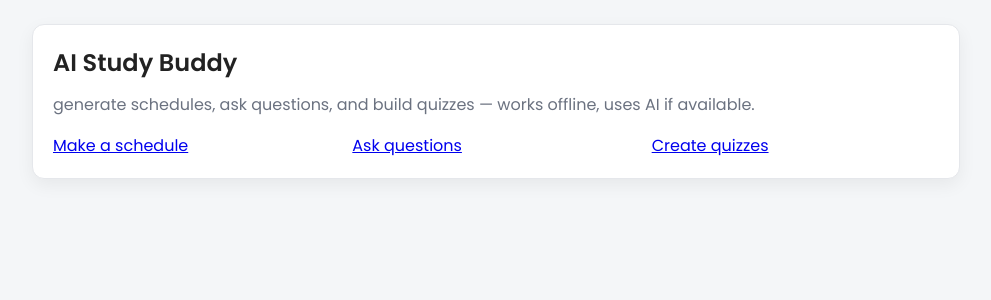
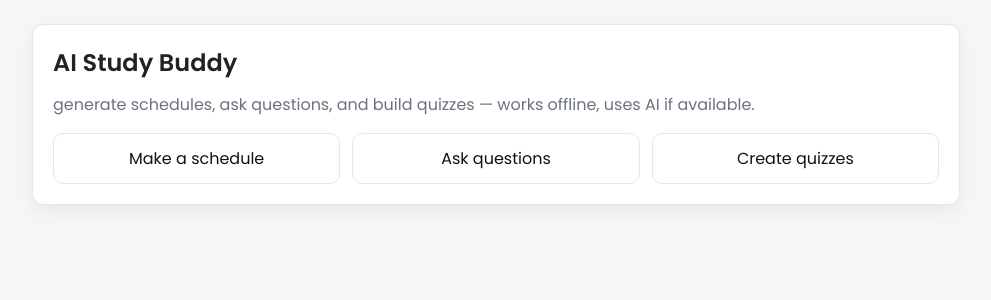
Before and after one commit to Arham-Begani/Study_buddy, a Flask app: page / in a window 1280 px wide. Shown: the part 66-366 px from the top of the page, without its empty margins (144-1135 px from the left). Run offline with Flask 3, Linux system fonts and the light colour scheme.

Commit message:
Update style.css

```diff
--- a/static/style.css
+++ b/static/style.css
@@ -125,3 +125,18 @@ button:hover {
     gap: 12px;
     margin-top: 12px;
 }
+
+.btn {
+    display: block;
+    text-align: center;
+    padding: 12px;
+    border: 1px solid var(--border);
+    border-radius: 10px;
+    background: #fff;
+    text-decoration: none;
+    color: #111;
+}
+
+.btn:hover {
+    background: #f9fafb;
+}
```
